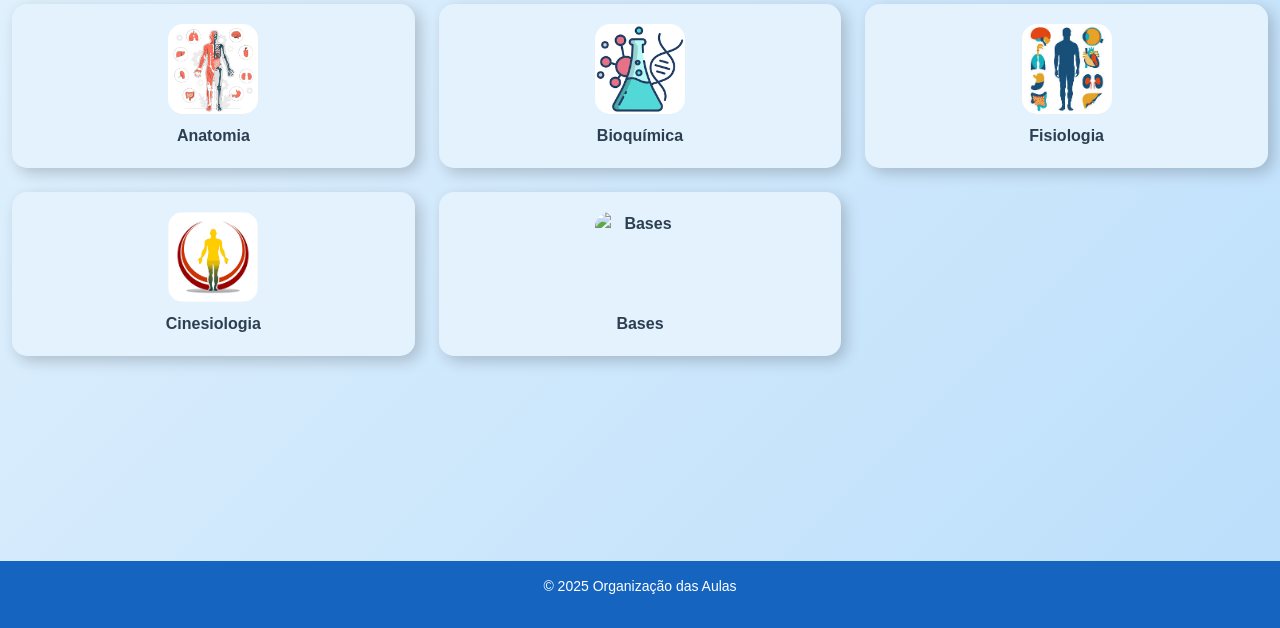
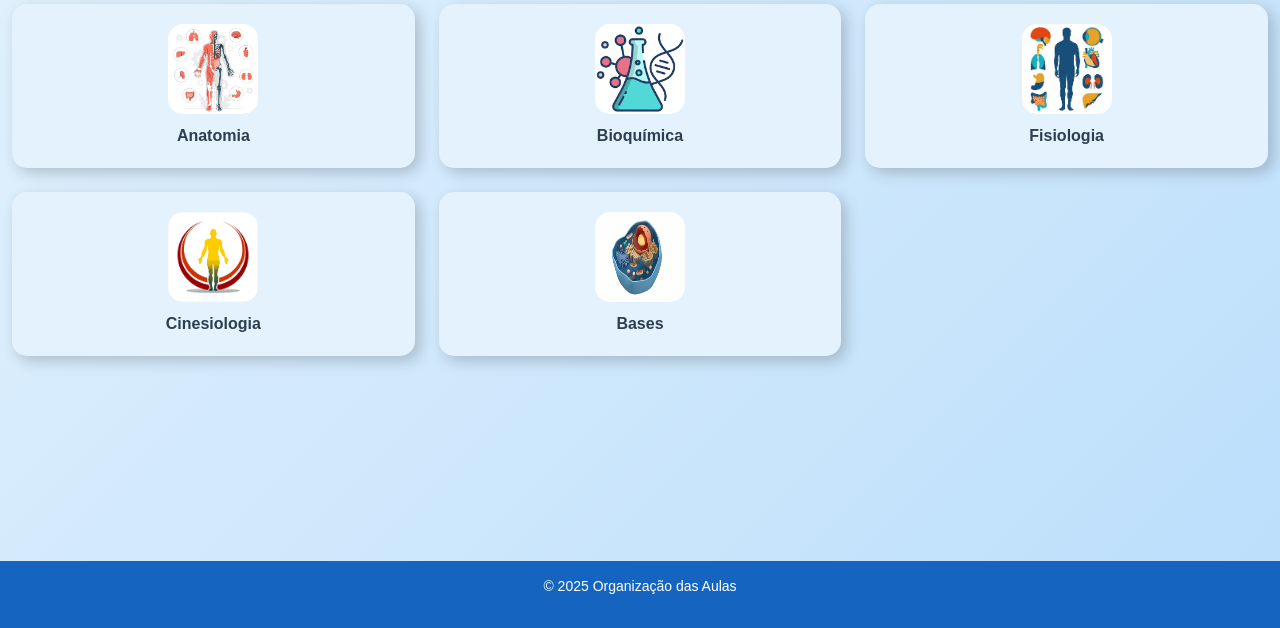
Before and after one commit to AccerUni/RegistroAulas, a plain HTML site: page index.html in a window 1280 px wide. Shown: the part 172-800 px from the top of the page. Drawn offline with nearby package versions, Linux system fonts and the light colour scheme.

Commit message:
Update index.html

```diff
--- a/index.html
+++ b/index.html
@@ -114,7 +114,7 @@
             <div class="col"><a href="materias/bioquimica.html?materia=bioquimica" class="btn-materia"><img src="imagens/bioquimica.png" alt="Bioquímica">Bioquímica</a></div>
             <div class="col"><a href="materias/fisiologia.html?materia=fisiologia" class="btn-materia"><img src="imagens/fisiologia.jpg" alt="Fisiologia">Fisiologia</a></div>
             <div class="col"><a href="materias/cinesiologia.html?materia=cinesiologia" class="btn-materia"><img src="imagens/cinesiologia.png" alt="Cinesiologia">Cinesiologia</a></div>
-            <div class="col"><a href="materias/bases.html?materia=bases" class="btn-materia"><img src="imagens/materia5.jpg" alt="Bases">Bases</a></div>
+            <div class="col"><a href="materias/bases.html?materia=bases" class="btn-materia"><img src="imagens/bases.jpg" alt="Bases">Bases</a></div>
         </div>
     </div>
 
```
